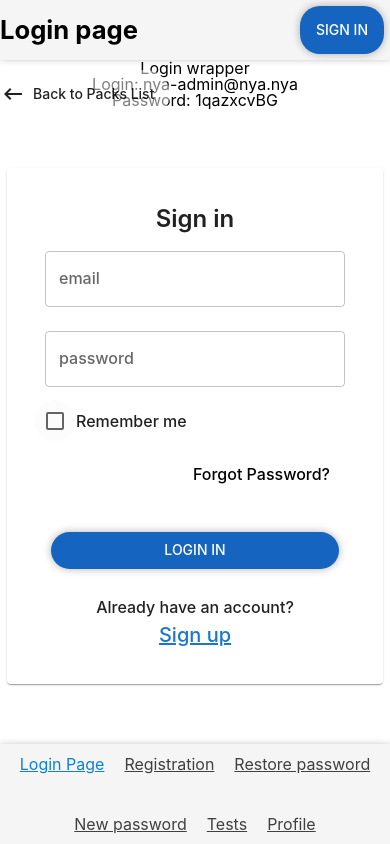
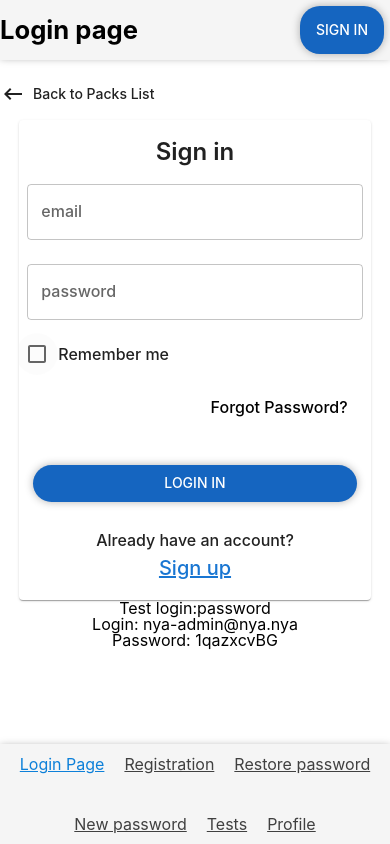
Before and after one commit to dspopravko/friday-project, a React (Create React App) app: page /#/login in a window 390 px wide. Built offline with nearby package versions, Linux system fonts and the light colour scheme; no server answers.

Commit message:
adaptivity: login canvas fix

```diff
--- a/src/assets/css/global.css
+++ b/src/assets/css/global.css
@@ -66,7 +66,7 @@ a.active {
   color: red;
 }
 .loginCanvas {
-  min-width: 413px;
+  width: 413px;
   min-height: 372px;
   border-radius: 2px;
   margin: 60px auto 0  auto;
@@ -74,11 +74,25 @@ a.active {
 }
 @media only screen and (max-width: 600px)  {
   .loginCanvas {
-    min-width: 350px;
+    width: 68vw;
+    padding: 35px 28px 33px 28px;
+  }
+}
+@media only screen and (max-width: 520px)  {
+  .loginCanvas {
+    width: 80vw;
+    padding: 35px 28px 33px 28px;
   }
 }
 @media only screen and (max-width: 460px)  {
   .loginCanvas {
-    min-width: 300px;
+    width: 84vw;
+    padding: 20px 16px 20px 16px;
   }
 }
+@media only screen and (max-width: 420px)  {
+  .loginCanvas {
+    width: 86vw;
+    padding: 16px 8px 16px 8px;
+  }
+}
--- a/src/features/auth/components/login/form/LoginForm.module.css
+++ b/src/features/auth/components/login/form/LoginForm.module.css
@@ -4,7 +4,7 @@
   flex-direction: column;
   justify-content: center;
   align-items: stretch;
-  max-width: 400px;
+  width: 100%;
 }
 .form > * {
   border-radius: 4px;
--- a/src/features/auth/components/passwordRestore/PasswordRestore.tsx
+++ b/src/features/auth/components/passwordRestore/PasswordRestore.tsx
@@ -63,6 +63,7 @@ export const PasswordRestore = () => {
         />
         <Typography
           sx={{
+            maxWidth: '70vw',
             opacity: 0.5,
             textAlign: 'left',
           }}
--- a/src/features/auth/components/profile/HeaderButton/ProfileHeaderButton.tsx
+++ b/src/features/auth/components/profile/HeaderButton/ProfileHeaderButton.tsx
@@ -44,7 +44,7 @@ export const ProfileHeaderButton = () => {
         }}
         anchorEl={anchorEl}
         open={openMui}
-        onClick={handleClose} //onClose не срабатывает по клику по MenuItem, так что наверное лучше повесить onClick
+        onClick={handleClose}
         sx={{
           transform: 'translate(0, 8px)',
         }}
--- a/src/pages/authentication/LoginWrapper.tsx
+++ b/src/pages/authentication/LoginWrapper.tsx
@@ -15,11 +15,11 @@ export const LoginWrapper = () => {
   }, [])
   return (
     <div className="pageContainer">
+      <Outlet context={{ isAuth: isAuth }} />
       <div className={s.loginWrapper}>
-        <div className={s.heading}>Login wrapper</div>
+        <div className={s.heading}>Test login:password</div>
         Login: nya-admin@nya.nya <br /> Password: 1qazxcvBG
       </div>
-      <Outlet context={{ isAuth: isAuth }} />
     </div>
   )
 }
```
